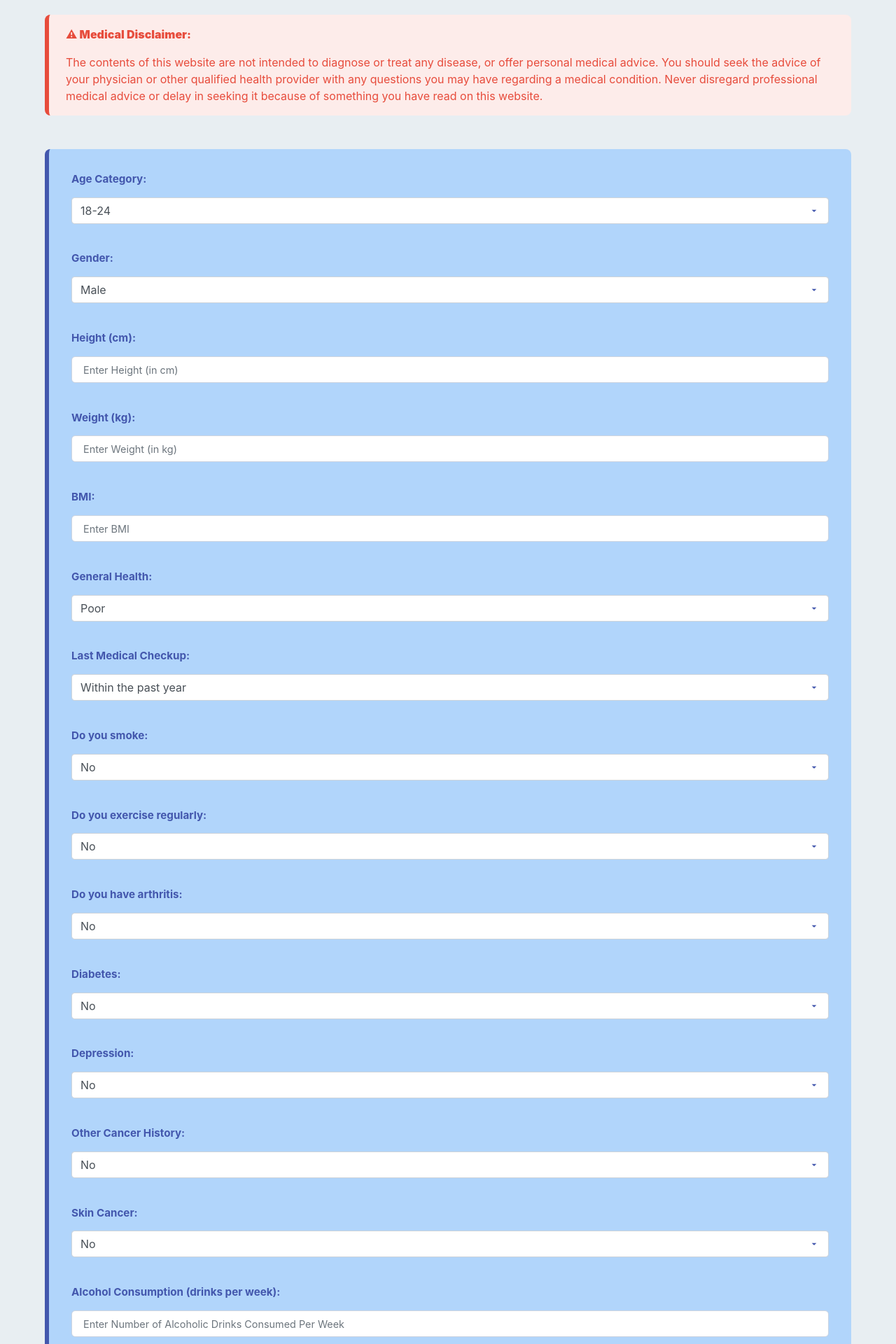
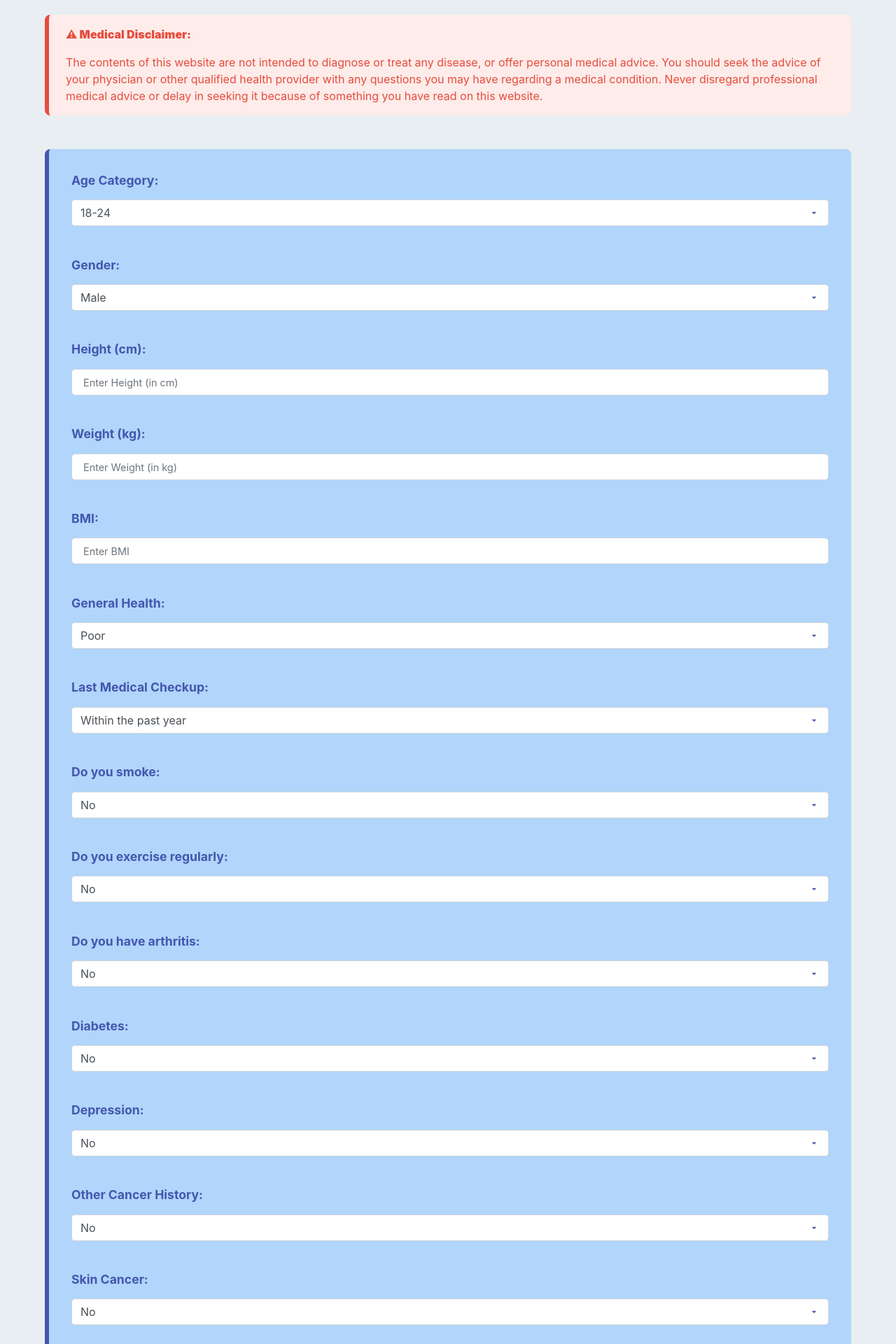
Before and after one commit to atreyishukla/CardioSense, a Flask app: page / in a window 1280 px wide. Shown: the part 322-2242 px from the top of the page at 70% size. Run offline with Flask 3, Linux system fonts and the light colour scheme; parts of the project's set-up code (start-up, migrations or seed data) failed here and were passed over; some libraries are stand-ins or nearby versions.

Commit message:
Update index.css

```diff
--- a/static/index.css
+++ b/static/index.css
@@ -77,6 +77,7 @@ form {
     color: #4357AD;
     align-items: baseline; /* Aligns items in the form */
     font-weight: bold;
+    font-size: 1.1rem
 }
 
 h2 {
```
